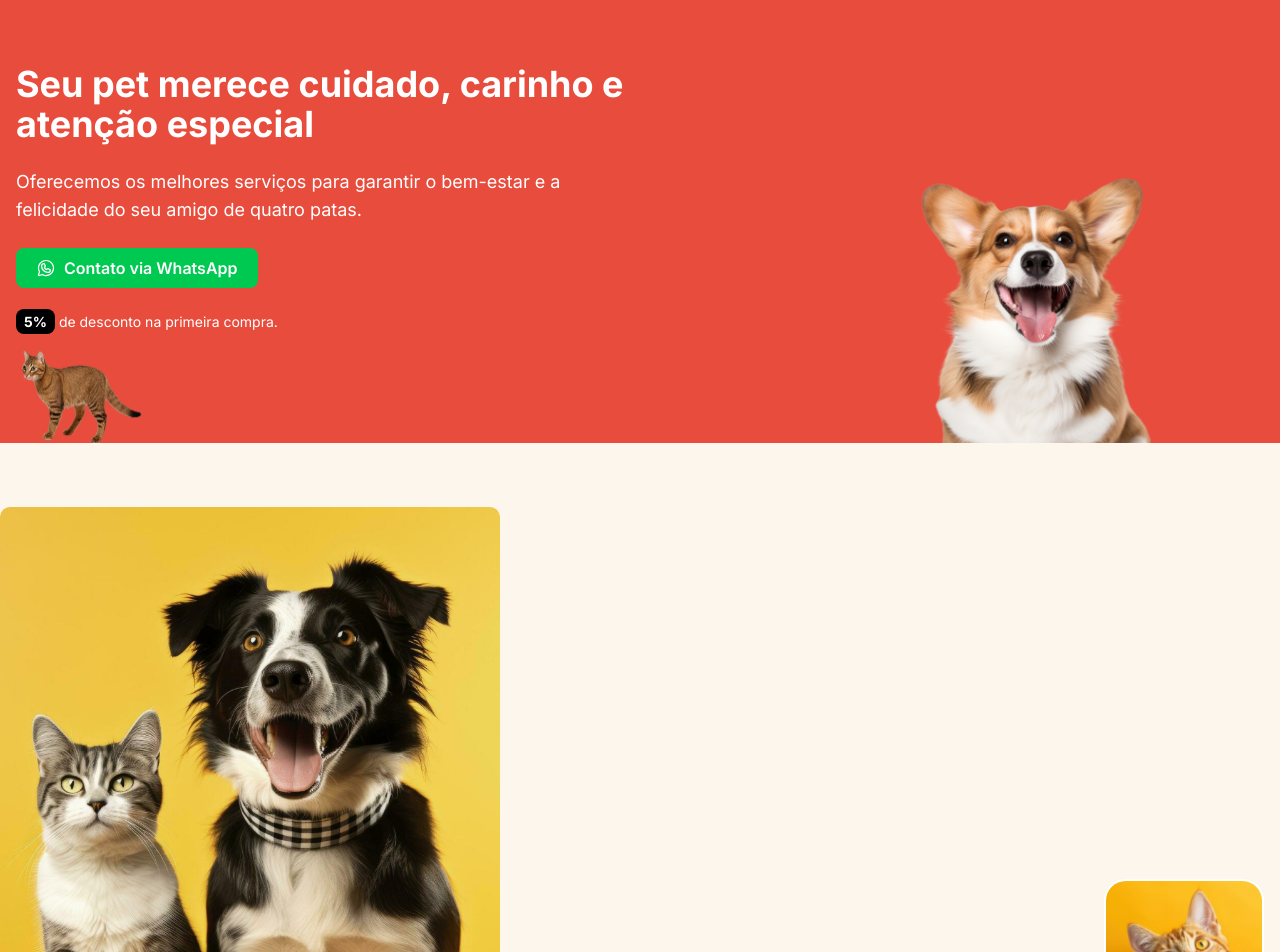
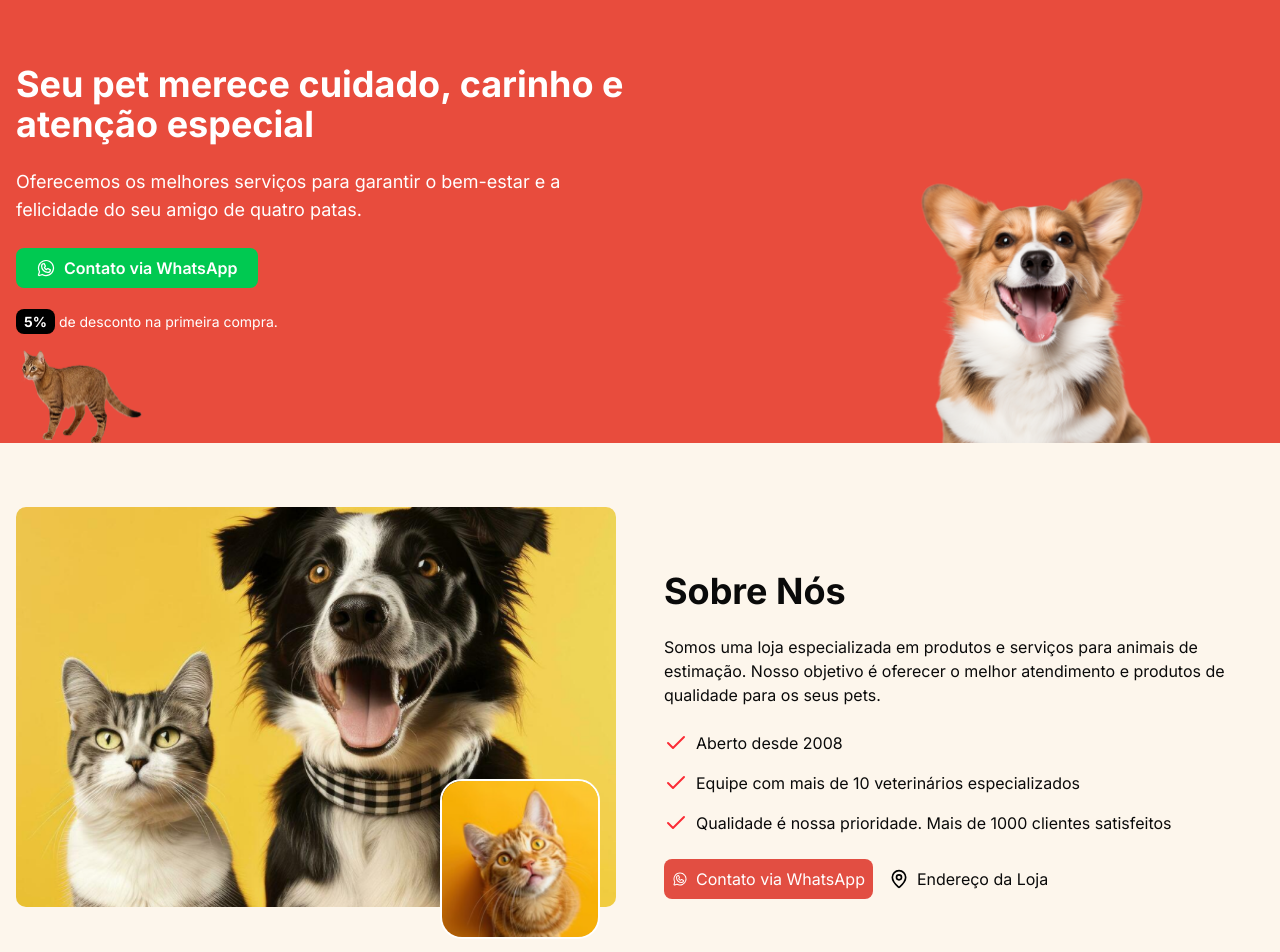
Before and after one commit to matheusryann/petshop, a Next.js app: page / in a window 1280 px wide. Shown: the top 952 px of the page. Built offline with nearby package versions, Linux system fonts and the light colour scheme.

Commit message:
feat: enhance About component with contact options and store address

```diff
--- a/src/app/_components/about.tsx
+++ b/src/app/_components/about.tsx
@@ -1,14 +1,16 @@
 import Image from "next/image";
 import about1 from "../../../public/about-1.png";
 import about2 from "../../../public/about-2.png";
-import { Check } from "lucide-react";
+import { Check, MapPin } from "lucide-react";
+import {  WhatsappLogo } from '@phosphor-icons/react/dist/ssr'
 
 export function About() {
   return (
     <section className="bg-[#FDF6Ec] py-16">
-      <div className="container mx-auto grid-cols-1 lg:grid-cols-2 gap-12 items-center">
+      <div className="container mx-auto px-4">
+        <div className="grid grid-cols-1 lg:grid-cols-2 gap-12 items-center">
         <div className="relative">
-          <div className="relative w-full h-[400px] lg:w-[500px] h-[500px] rounded-lg border-white overflow-hidden">
+          <div className="relative w-full h-[400px] rounded-lg border-white overflow-hidden">
             <Image
               src={about1}
               alt="Foto de um cachorro"
@@ -51,6 +53,23 @@ export function About() {
               Qualidade é nossa prioridade. Mais de 1000 clientes satisfeitos
             </li>
           </ul>
+          <div className="flex gap-2">
+            <a
+          className="bg-[#E24E42] rounded-md text-white flex items-center justify-center w-fit gap-2 px-2 py-2 hover:bg-red-700 hover:scale-[1.04] transition-all duration-500"
+          href="#"
+          >
+            <WhatsappLogo className="text-white" />
+            Contato via WhatsApp
+          </a>
+          <a
+          className="rounded-md flex items-center justify-center w-fit gap-2 px-2 py-2 hover:text-yellow-900 hover:scale-[1.03] transition-all duration-200"
+          href="#"
+          >
+            <MapPin className="text-black w-5 h-5" />
+            Endereço da Loja
+          </a>
+          </div>
+        </div>
         </div>
       </div>
     </section>
```
